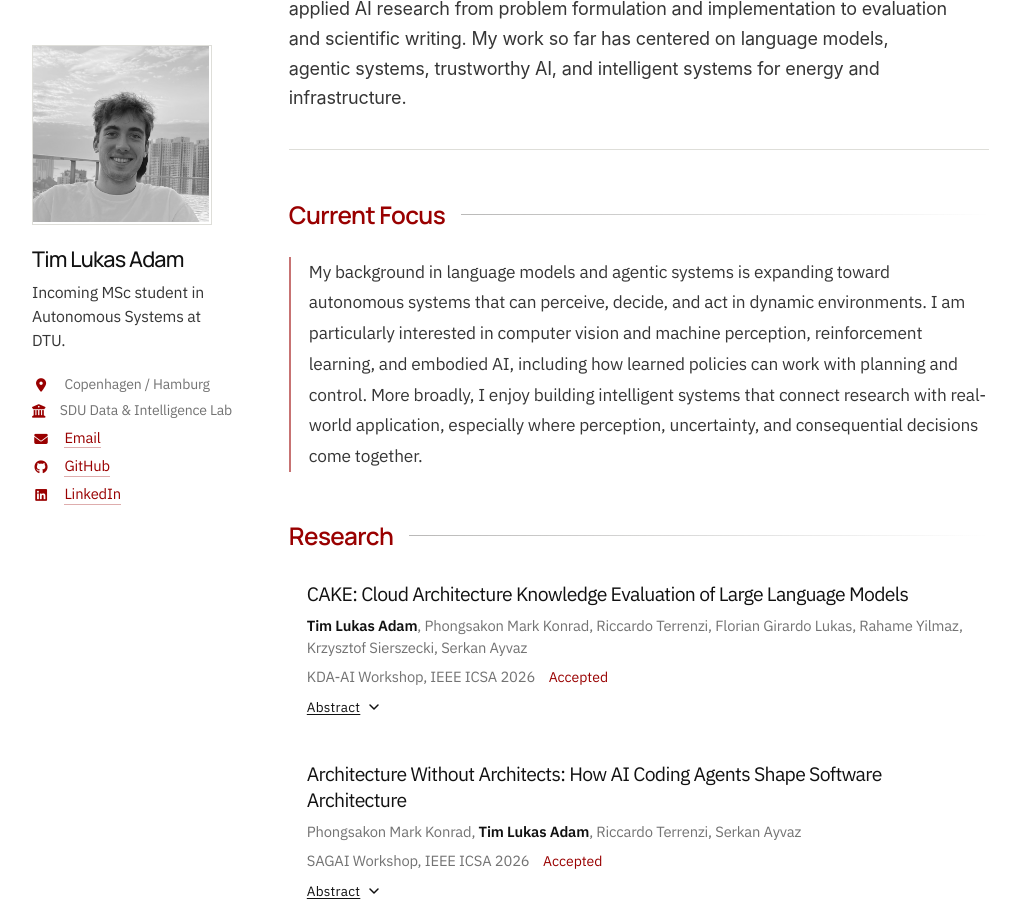
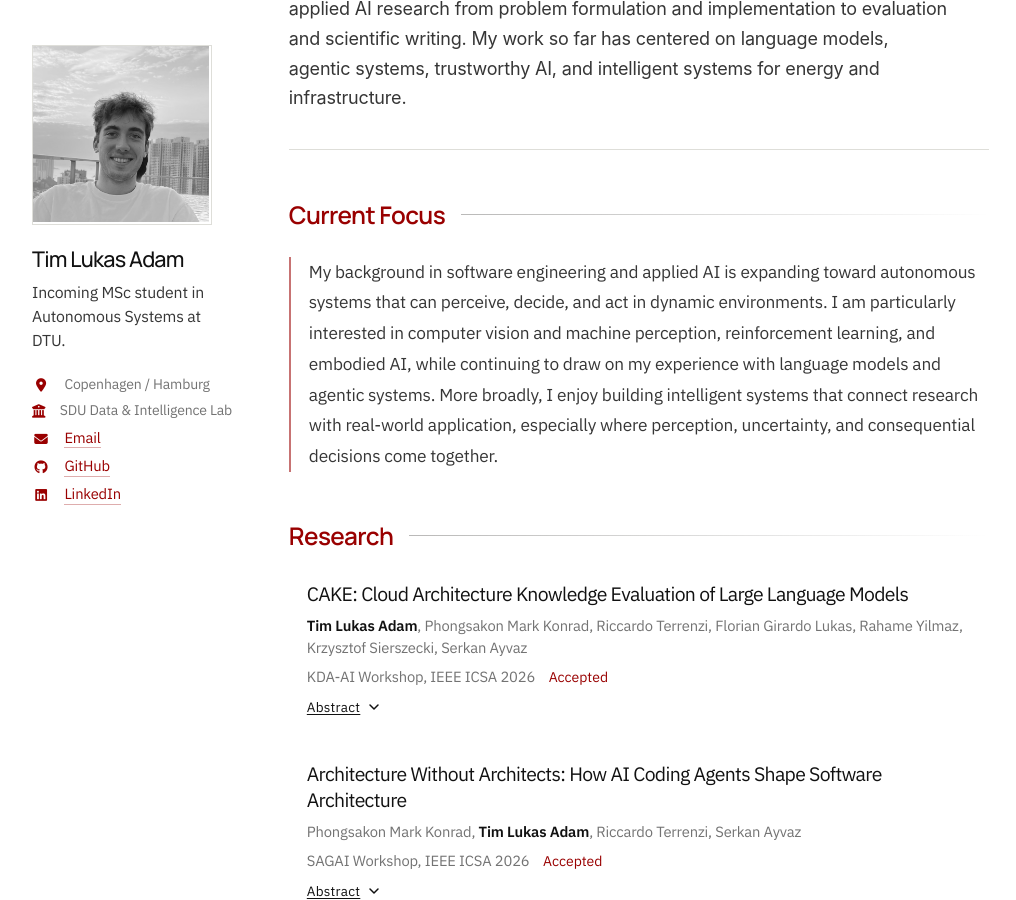
Before and after one commit to timadam03/timadam03.github.io, a Jekyll site: the page built from _pages/about.md, in a window 1280 px wide and 900 px high, scrolled down 339 px. Shown: the whole window, without its empty margins (128-1144 px from the left). Built offline with Jekyll 4.4.1, drawn with Linux system fonts in a browser that asks for light colours.

Commit message:
Broaden current focus description

```diff
--- a/_pages/about.md
+++ b/_pages/about.md
@@ -32,7 +32,7 @@ comments: false
 
 ## Current Focus
 
-<p class="focus-copy">My background in language models and agentic systems is expanding toward autonomous systems that can perceive, decide, and act in dynamic environments. I am particularly interested in computer vision and machine perception, reinforcement learning, and embodied AI, including how learned policies can work with planning and control. More broadly, I enjoy building intelligent systems that connect research with real-world application, especially where perception, uncertainty, and consequential decisions come together.</p>
+<p class="focus-copy">My background in software engineering and applied AI is expanding toward autonomous systems that can perceive, decide, and act in dynamic environments. I am particularly interested in computer vision and machine perception, reinforcement learning, and embodied AI, while continuing to draw on my experience with language models and agentic systems. More broadly, I enjoy building intelligent systems that connect research with real-world application, especially where perception, uncertainty, and consequential decisions come together.</p>
 
 ## Research
 
```
